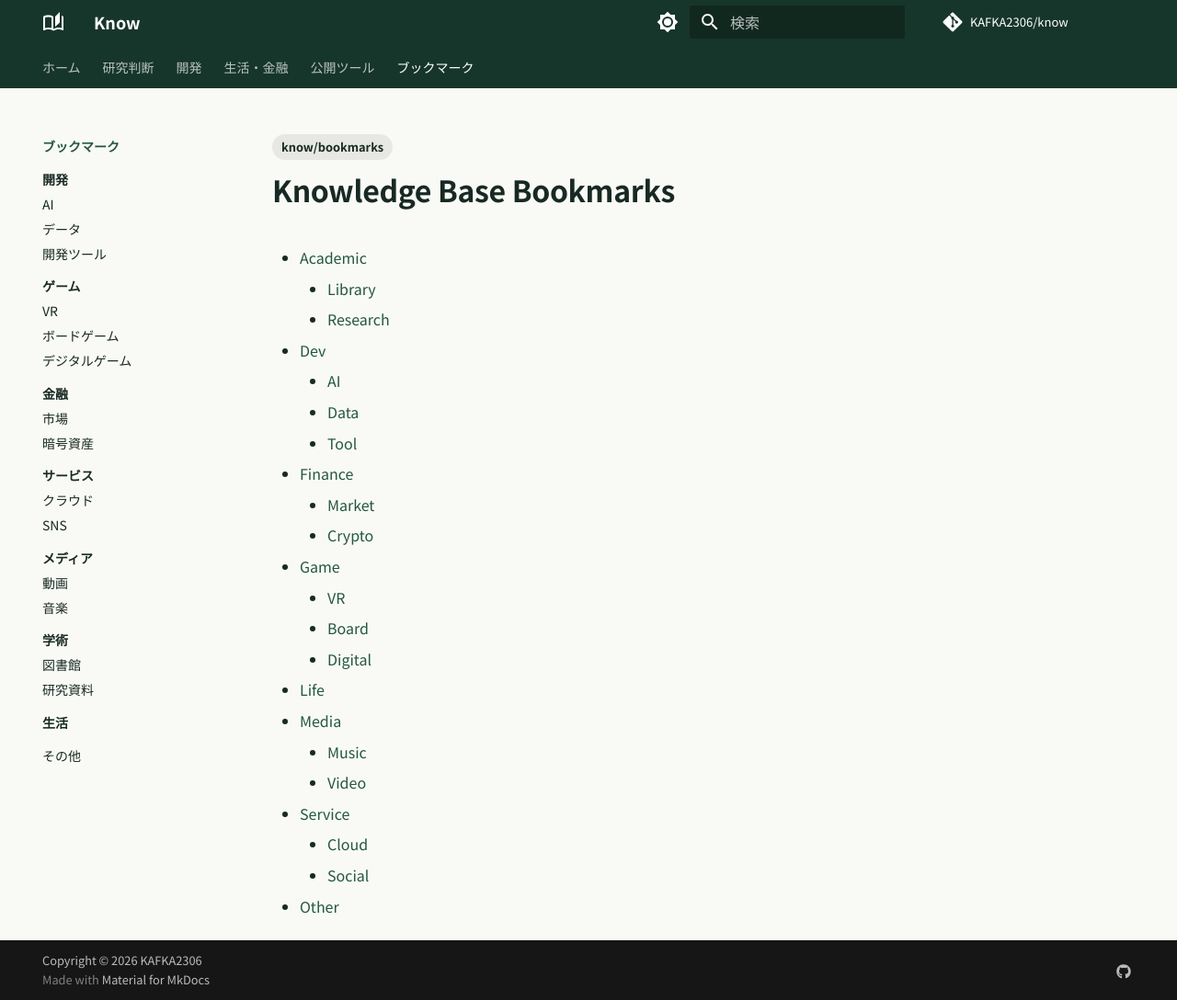
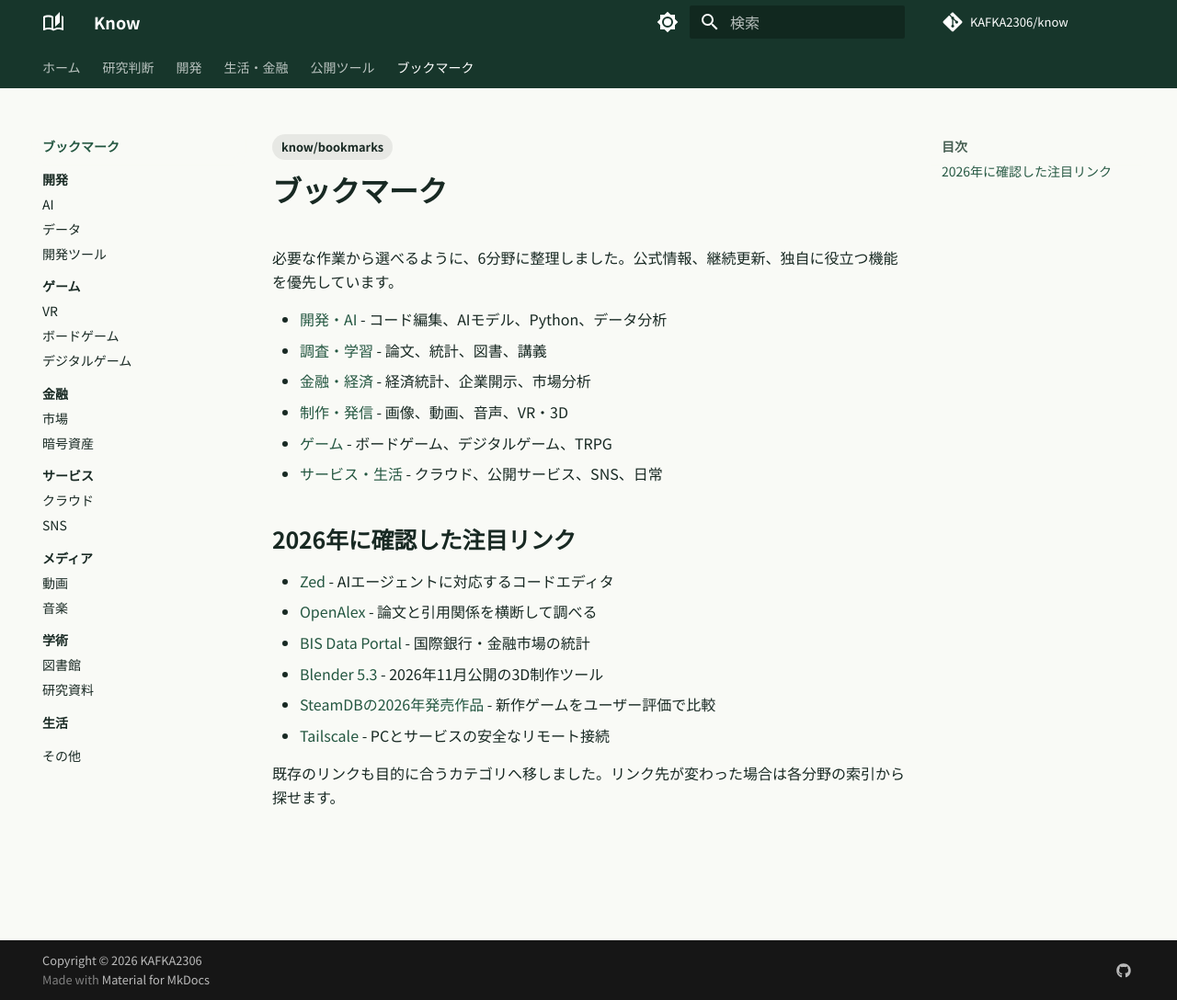
Before and after one commit to KAFKA2306/know, an MkDocs documentation site: the page built from docs/bookmarks/index.md, in a window 1280 px wide and 1088 px high. Shown: the whole window at 92% size. Built offline with MkDocs 1.6.1 and Material for MkDocs 9.7.7, drawn with Linux system fonts in a browser that asks for light colours; comment, search, counter and statistics services are not loaded.

Commit message:
docs(bookmarks): replace English tree with six task-based Japanese categories

```diff
--- a/docs/bookmarks/index.md
+++ b/docs/bookmarks/index.md
@@ -1,31 +1,28 @@
 ---
 type: bookmark
-description: "「Knowledge Base Bookmarks」のブックマークを探すための索引。"
+description: "2026年11月に見直した、用途別6分野の外部リンク集。"
 tags:
   - know/bookmarks
 ---
 
-# Knowledge Base Bookmarks
+# ブックマーク
 
-- [Academic](Academic/index.md)
-    - [Library](Academic/Library/index.md)
-    - [Research](Academic/Research/index.md)
-- [Dev](Dev/index.md)
-    - [AI](Dev/AI/index.md)
-    - [Data](Dev/Data/index.md)
-    - [Tool](Dev/Tool/index.md)
-- [Finance](Finance/index.md)
-    - [Market](Finance/Market/index.md)
-    - [Crypto](Finance/Crypto/index.md)
-- [Game](Game/index.md)
-    - [VR](Game/VR/index.md)
-    - [Board](Game/Board/index.md)
-    - [Digital](Game/Digital/index.md)
-- [Life](Life/index.md)
-- [Media](Media/index.md)
-    - [Music](Media/Music/index.md)
-    - [Video](Media/Video/index.md)
-- [Service](Service/index.md)
-    - [Cloud](Service/Cloud/index.md)
-    - [Social](Service/Social/index.md)
-- [Other](Other/index.md)
+必要な作業から選べるように、6分野に整理しました。公式情報、継続更新、独自に役立つ機能を優先しています。
+
+- [開発・AI](Dev/index.md) - コード編集、AIモデル、Python、データ分析
+- [調査・学習](Academic/index.md) - 論文、統計、図書、講義
+- [金融・経済](Finance/index.md) - 経済統計、企業開示、市場分析
+- [制作・発信](Media/index.md) - 画像、動画、音声、VR・3D
+- [ゲーム](Game/index.md) - ボードゲーム、デジタルゲーム、TRPG
+- [サービス・生活](Service/index.md) - クラウド、公開サービス、SNS、日常
+
+## 2026年に確認した注目リンク
+
+- [Zed](https://zed.dev/) - AIエージェントに対応するコードエディタ
+- [OpenAlex](https://openalex.org/) - 論文と引用関係を横断して調べる
+- [BIS Data Portal](https://data.bis.org/topics) - 国際銀行・金融市場の統計
+- [Blender 5.3](https://www.blender.org/releases/5-3/) - 2026年11月公開の3D制作ツール
+- [SteamDBの2026年発売作品](https://steamdb.info/stats/gameratings/2026/) - 新作ゲームをユーザー評価で比較
+- [Tailscale](https://tailscale.com/) - PCとサービスの安全なリモート接続
+
+既存のリンクも目的に合うカテゴリへ移しました。リンク先が変わった場合は各分野の索引から探せます。
```
